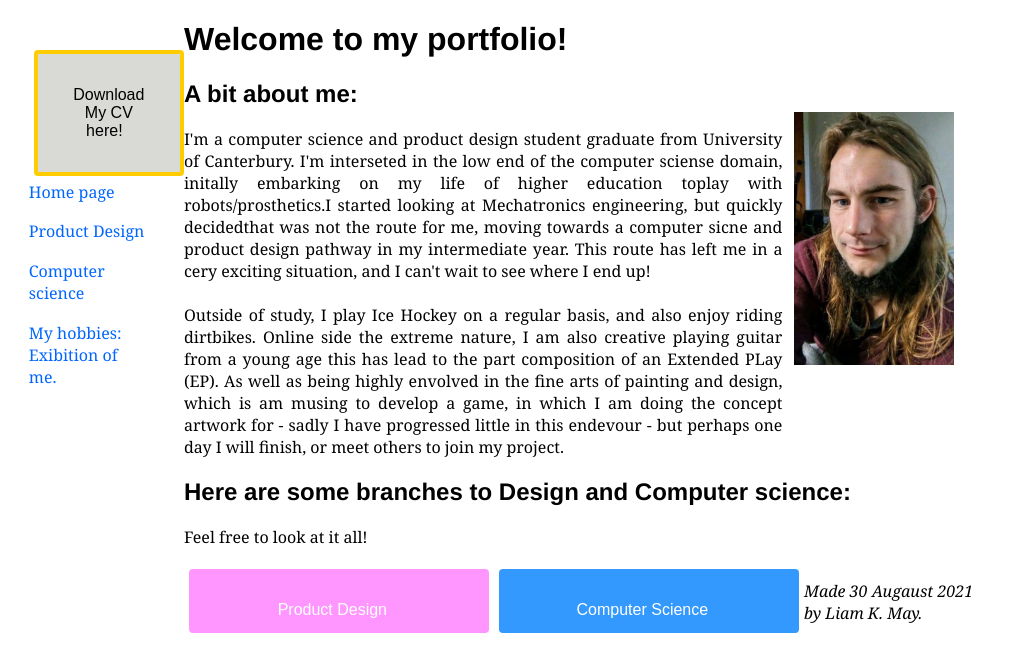
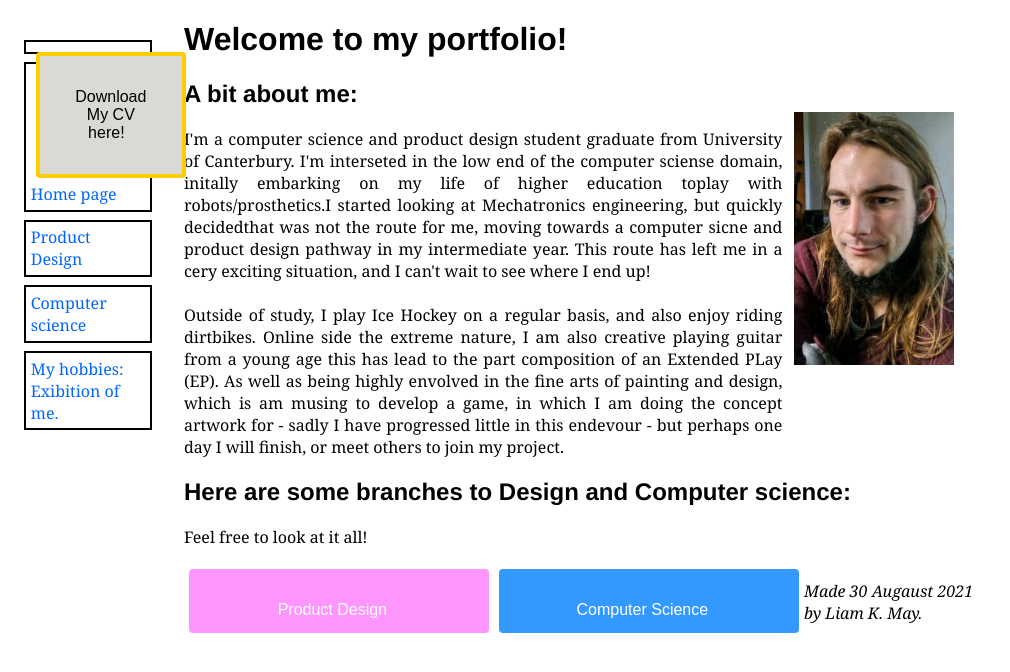
Before and after one commit to TheTriangleTrippa/Portfolio, a Jekyll site: the page built from index.html, in a window 1280 px wide. Shown: the top 672 px of the page, without its empty margins (0-1010 px from the left). Built offline with Jekyll 4.4.1, drawn with Linux system fonts in a browser that asks for light colours.

Commit message:
Update stylesheet.css

```diff
--- a/assets/css/stylesheet.css
+++ b/assets/css/stylesheet.css
@@ -70,7 +70,7 @@ ul.navbar {
     margin: 0.5em;
     padding: 0.3em;
     border-right: 1em solid black;
-    border: 1px black;
+    border: 2px solid black;
     <!--padding-top: 4em;-->
     }
 
```
